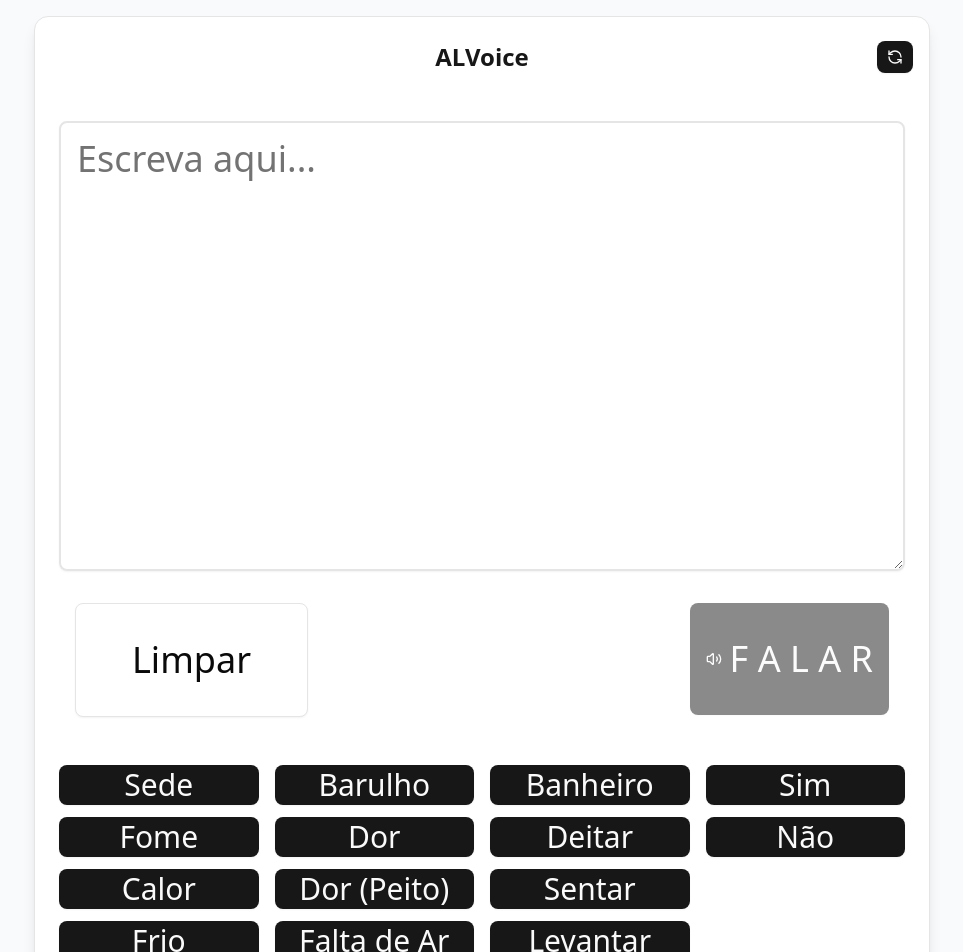
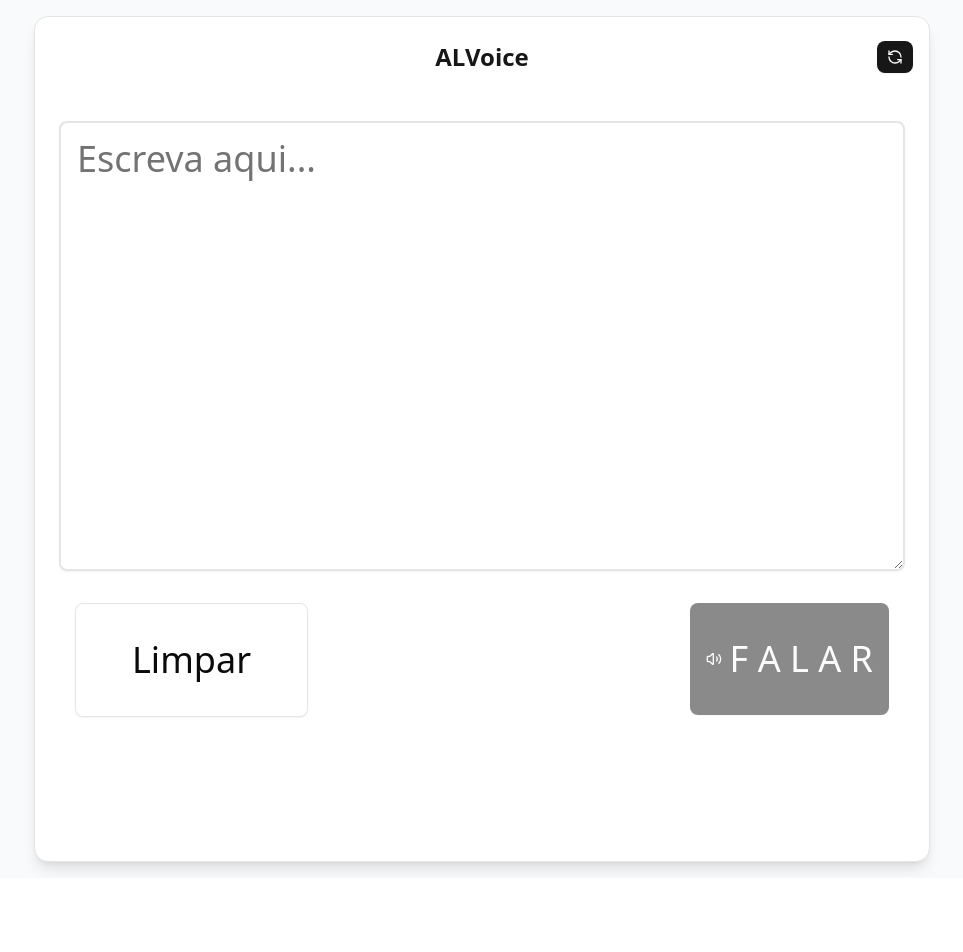
Before and after one commit to lobobruno/als-communication-interface, a Next.js app: page / in a window 1280 px wide. Shown: the top 952 px of the page, without its empty margins (158-1121 px from the left). After the commit the page ends 878 px from the top, so only its background shows below. Built offline with nearby package versions, Linux system fonts and the light colour scheme.

Commit message:
:zap: hide buttons

```diff
--- a/src/app/page.tsx
+++ b/src/app/page.tsx
@@ -195,7 +195,7 @@ export default function ALSCommunicationInterface() {
 				</CardHeader>
 				<CardContent className="p-6">
 					{/* Message input area */}
-					<div className="space-y-4">
+					<div className="space-y-4 mb-8">
 						<Textarea
 							rows={10}
 							ref={textareaRef}
@@ -233,7 +233,7 @@ export default function ALSCommunicationInterface() {
 					</div>
 
 					{/* Quick access buttons */}
-					<div className="mt-8">
+					<div className="mt-8 hidden">
 						<div
 							className={cn("grid  gap-4", {
 								"grid-cols-2": actionsButtons.length === 2,
@@ -247,7 +247,7 @@ export default function ALSCommunicationInterface() {
 									key={`group-${
 										// biome-ignore lint/suspicious/noArrayIndexKey: <explanation>
 										index
-									}`}
+										}`}
 								>
 									{g.map((e, index) => (
 										<PlayAudioButton
```
